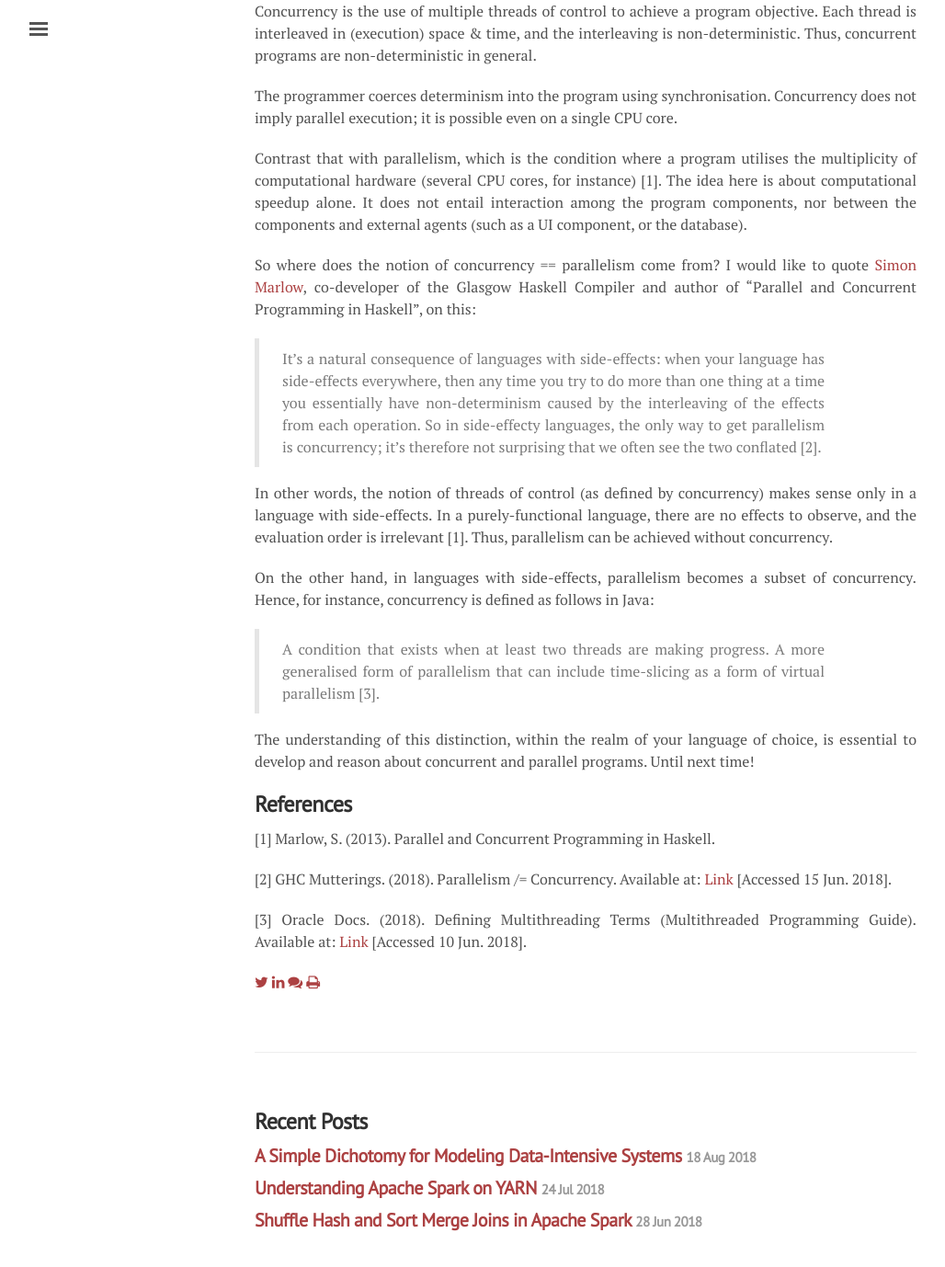
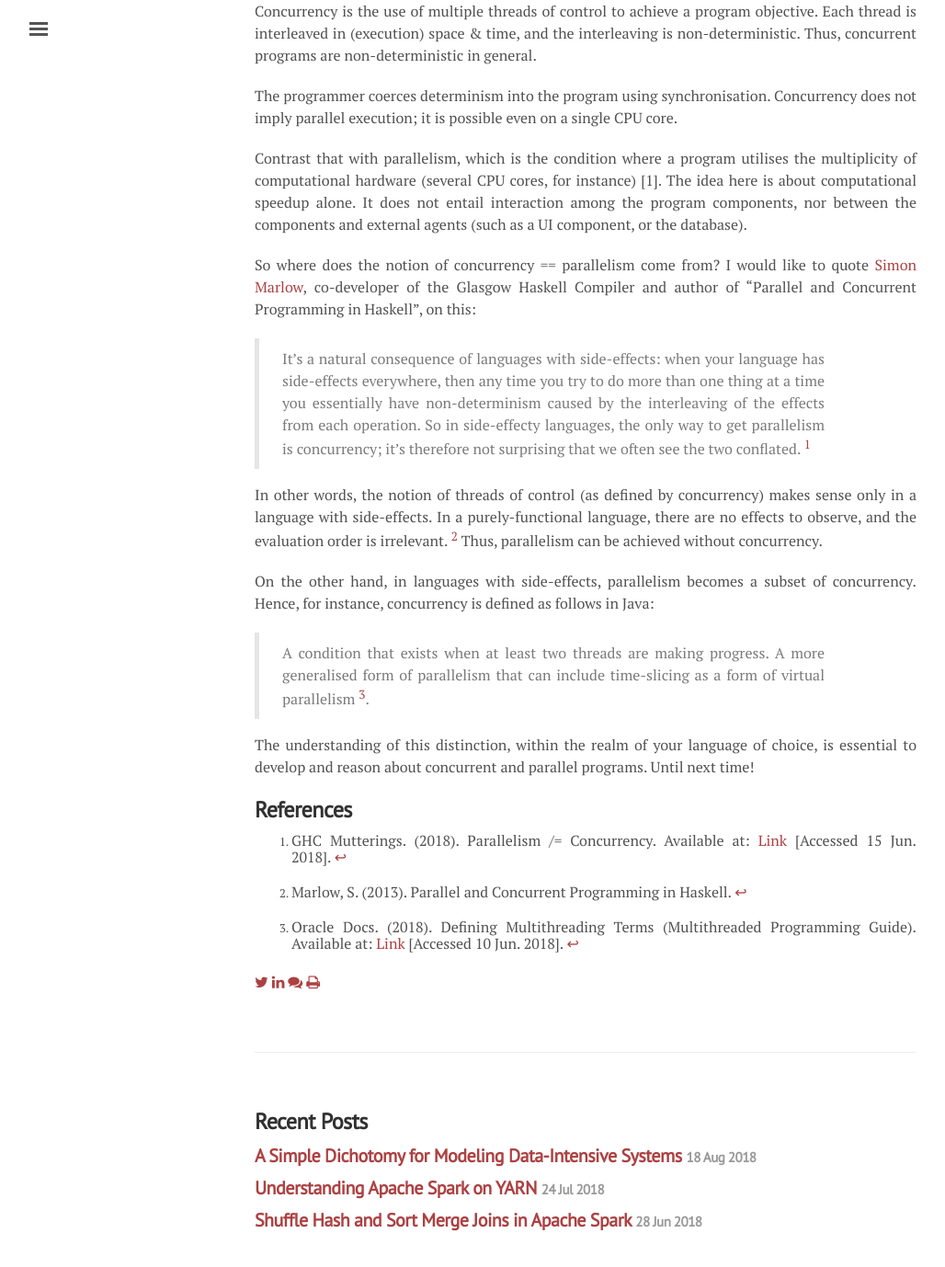
Before and after one commit to sujithjay/sujithjay.github.io, a Jekyll site: the page built from _posts/2018-06-20-Concurrency-vs-Parallelism.md, in a window 1280 px wide and 1400 px high, scrolled down 573 px. Shown: the top 1378 px of the window at 92% size, without its empty margins (3-1031 px from the left). Built offline with Jekyll 4.4.1, drawn with Linux system fonts in a browser that asks for light colours; nearby versions of some CDN libraries; comment, search, counter and statistics services are not loaded.

Commit message:
Use footnotes for references in 'Concurrency vs Parallelism'

```diff
--- a/_posts/2018-06-20-Concurrency-vs-Parallelism.md
+++ b/_posts/2018-06-20-Concurrency-vs-Parallelism.md
@@ -28,19 +28,19 @@ Contrast that with parallelism, which is the condition where a program utilises
 
 So where does the notion of concurrency == parallelism come from? I would like to quote [Simon Marlow](https://github.com/simonmar), co-developer of the Glasgow Haskell Compiler and author of "Parallel and Concurrent Programming in Haskell", on this:
 
-> It’s a natural consequence of languages with side-effects: when your language has side-effects everywhere, then any time you try to do more than one thing at a time you essentially have non-determinism caused by the interleaving of the effects from each operation.  So in side-effecty languages, the only way to get parallelism is concurrency; it’s therefore not surprising that we often see the two conflated [2].
+> It’s a natural consequence of languages with side-effects: when your language has side-effects everywhere, then any time you try to do more than one thing at a time you essentially have non-determinism caused by the interleaving of the effects from each operation.  So in side-effecty languages, the only way to get parallelism is concurrency; it’s therefore not surprising that we often see the two conflated. [^1]
 
-In other words, the notion of threads of control (as defined by concurrency) makes sense only in a language with side-effects. In a purely-functional language, there are no effects to observe, and the evaluation order is irrelevant [1]. Thus, parallelism can be achieved without concurrency.
+In other words, the notion of threads of control (as defined by concurrency) makes sense only in a language with side-effects. In a purely-functional language, there are no effects to observe, and the evaluation order is irrelevant. [^2] Thus, parallelism can be achieved without concurrency.
 
 On the other hand, in languages with side-effects, parallelism becomes a subset of concurrency. Hence, for instance, concurrency is defined as follows in Java:
 
-> A condition that exists when at least two threads are making progress. A more generalised form of parallelism that can include time-slicing as a form of virtual parallelism [3].
+> A condition that exists when at least two threads are making progress. A more generalised form of parallelism that can include time-slicing as a form of virtual parallelism [^3].
 
 The understanding of this distinction, within the realm of your language of choice, is essential to develop and reason about concurrent and parallel programs. Until next time!
 
 ## References
-[1] Marlow, S. (2013). Parallel and Concurrent Programming in Haskell.
+[^1]: GHC Mutterings. (2018). Parallelism /= Concurrency. Available at: [Link](https://ghcmutterings.wordpress.com/2009/10/06/parallelism-concurrency/) [Accessed 15 Jun. 2018].
 
-[2] GHC Mutterings. (2018). Parallelism /= Concurrency. Available at: [Link](https://ghcmutterings.wordpress.com/2009/10/06/parallelism-concurrency/) [Accessed 15 Jun. 2018].
+[^2]: Marlow, S. (2013). Parallel and Concurrent Programming in Haskell.
 
-[3] Oracle Docs. (2018). Defining Multithreading Terms (Multithreaded Programming Guide). Available at: [Link](https://docs.oracle.com/cd/E19455-01/806-5257/6je9h032b/index.html) [Accessed 10 Jun. 2018].
+[^3]: Oracle Docs. (2018). Defining Multithreading Terms (Multithreaded Programming Guide). Available at: [Link](https://docs.oracle.com/cd/E19455-01/806-5257/6je9h032b/index.html) [Accessed 10 Jun. 2018].
```
